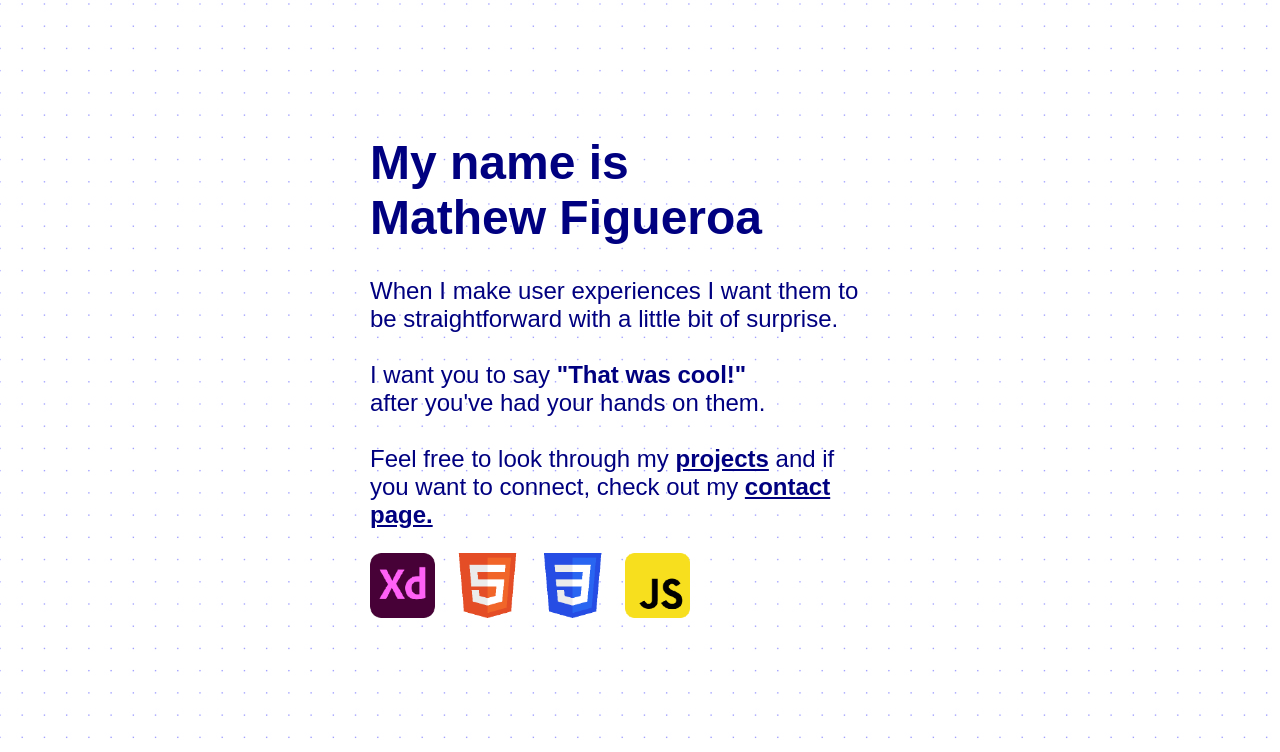
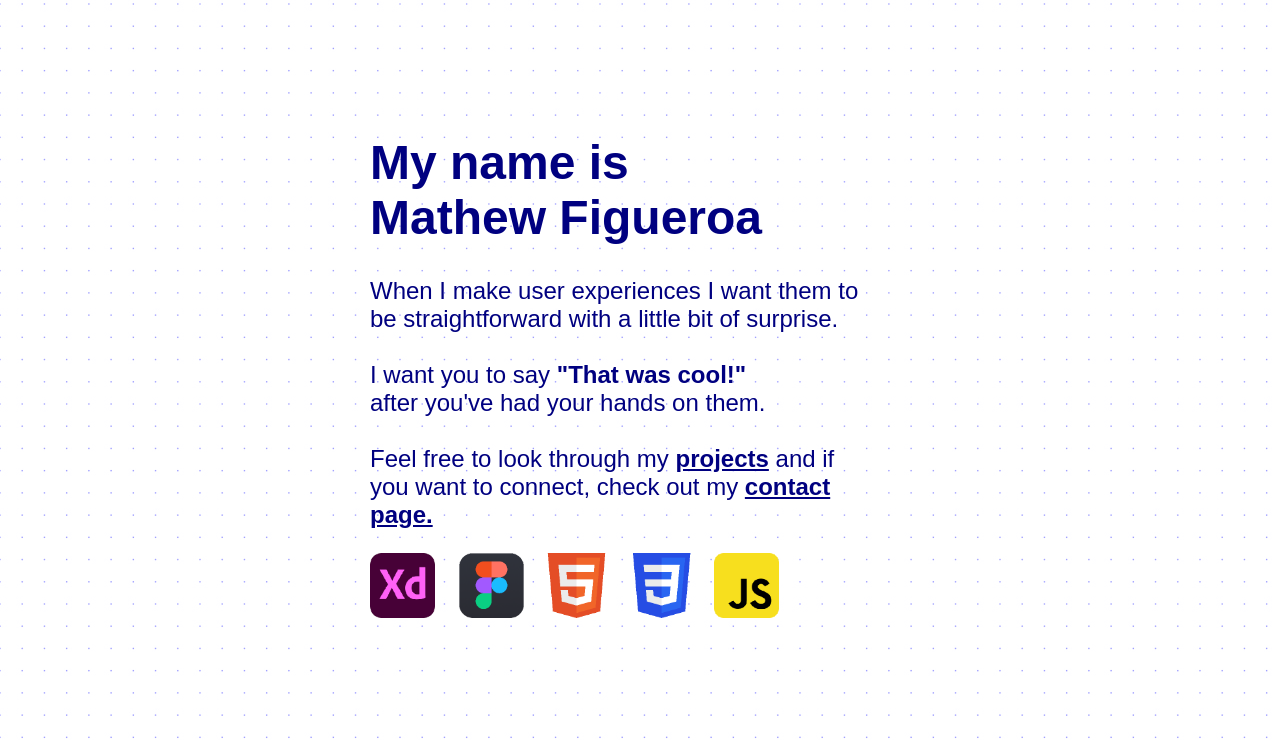
Before and after one commit to MissingT/PortSite_v2, a plain HTML site: page index.html in a window 1280 px wide. Shown: the part 796-1548 px from the top of the page. Drawn offline with nearby package versions, Linux system fonts and the light colour scheme; a web font is replaced by a local one.

Commit message:
Figma Icon Added

```diff
--- a/index.html
+++ b/index.html
@@ -30,7 +30,7 @@
         <div class="textHolder">
             <h1 class="header xlarge">My name is <br> Mathew Figueroa</h1>
             <p class="body medium aboutPara">When I make user experiences I want them to be straightforward with a little bit of surprise.<br><br>I want you to say <strong style="font-weight: 600;">"That was cool!"</strong><br>after you've had your hands on them.<br><br> Feel free to look through my <a style="font-weight: 600; text-decoration: underline;" href="./work.html"> projects</a> and if you want to connect, check out my <a style="font-weight: 600; text-decoration: underline;" href="./contact.html">contact page.</a></p>
-            <img style="width: 65px; height: 65px; margin-right: 20px;" src="./images/XD_Icon.png" alt="Adobe XD Icon"><img style="width: 65px; height: 65px; margin-right: 20px;" src="./images/HTML_Icon.png" alt="HTML5 Icon"><img style="width: 65px; height: 65px; margin-right: 20px;" src="./images/CSS_Icon.png" alt="CSS3 Icon"><img style="width: 65px; height: 65px; margin-right: 20px;" src="./images/JS_Icon.png" alt="Javascript Icon">
+            <img style="width: 65px; height: 65px; margin-right: 20px;" src="./images/XD_Icon.png" alt="Adobe XD Icon"> <img style="width: 65px; height: 65px; margin-right: 20px;" src="./images/Figma_Icon.png" alt="Figma Icon"><img style="width: 65px; height: 65px; margin-right: 20px;" src="./images/HTML_Icon.png" alt="HTML5 Icon"><img style="width: 65px; height: 65px; margin-right: 20px;" src="./images/CSS_Icon.png" alt="CSS3 Icon"><img style="width: 65px; height: 65px; margin-right: 20px;" src="./images/JS_Icon.png" alt="Javascript Icon">
         </div>
     </div>
 
```
Also changed, not shown: images/Figma_Icon.png (added).
